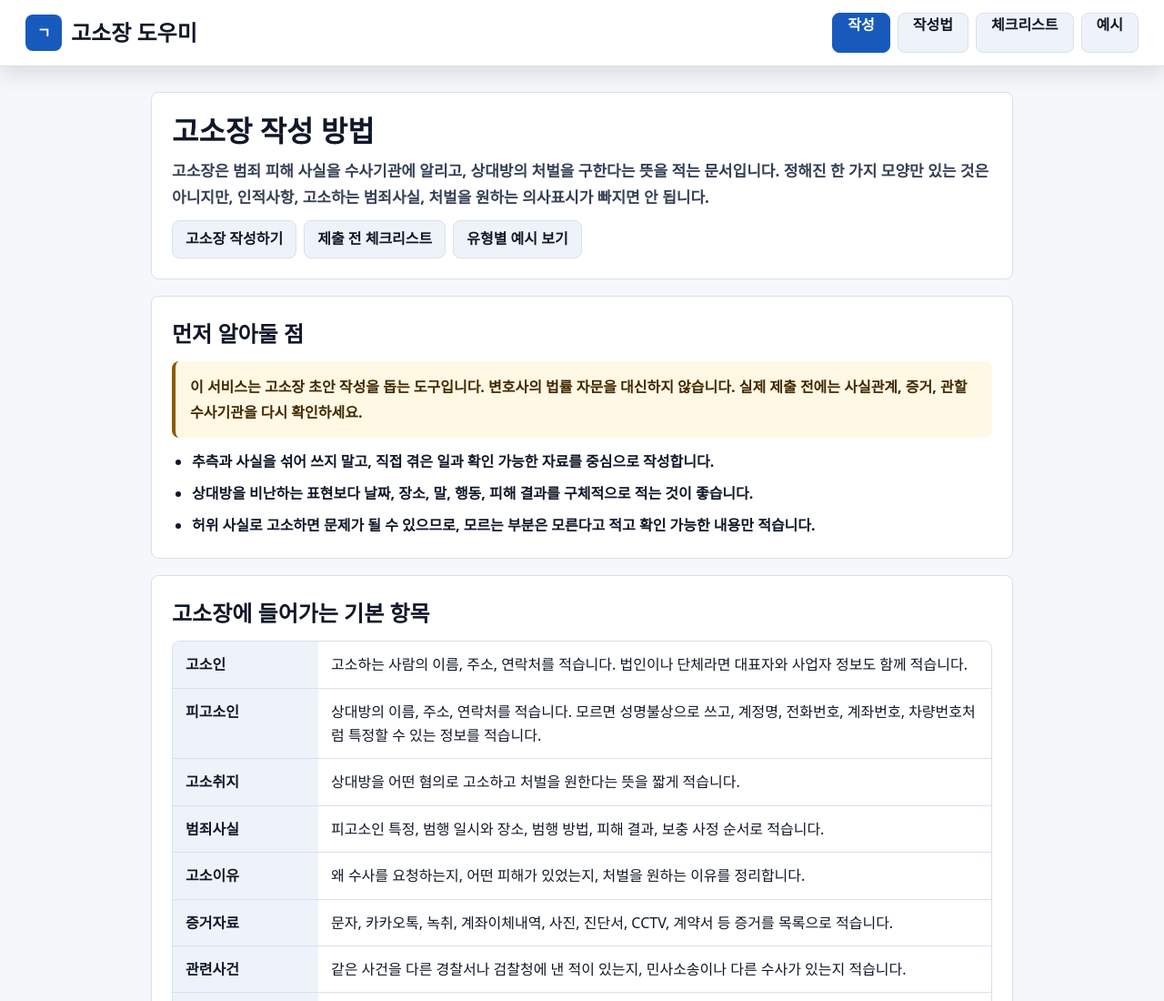
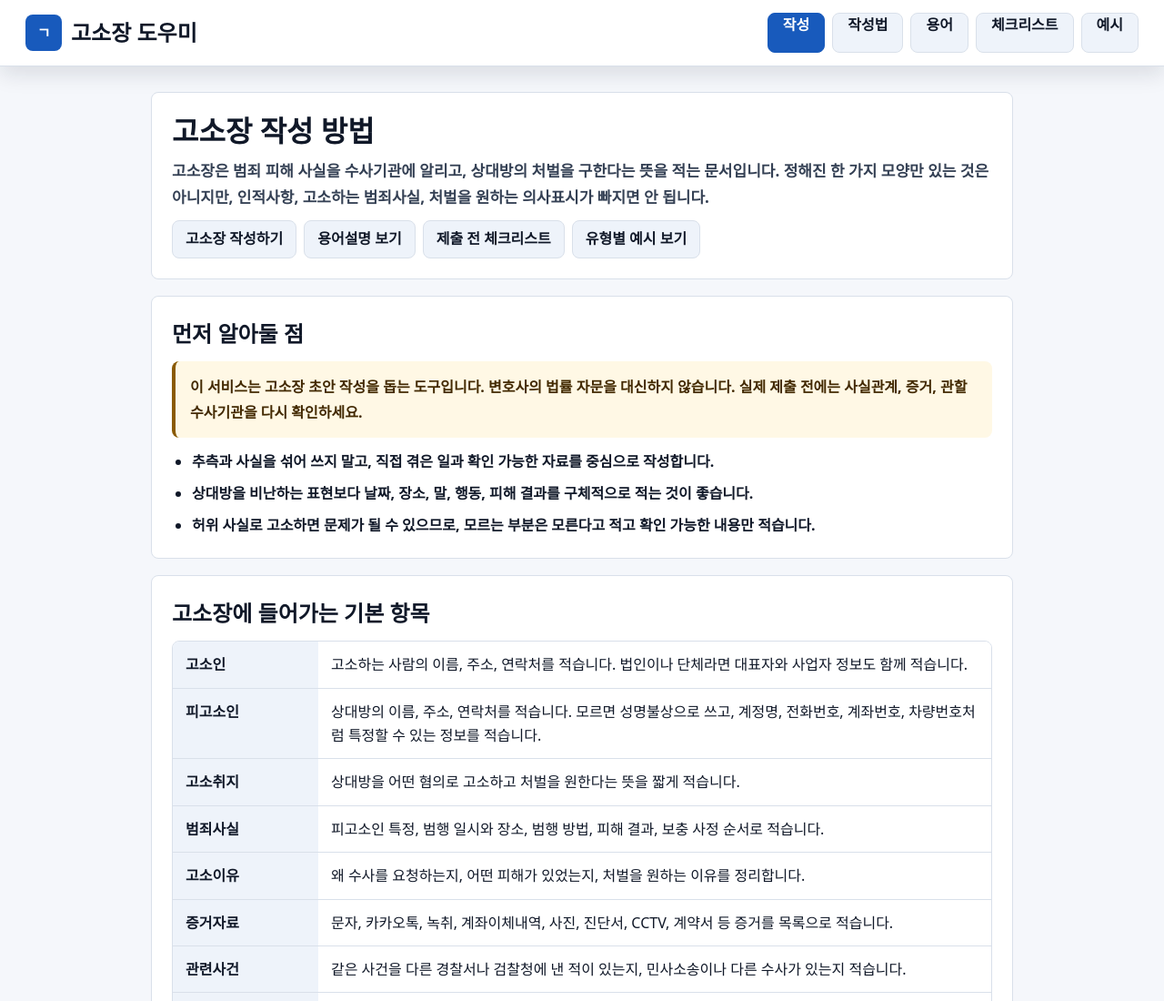
Before and after one commit to kimssi1201-ux/gosojang-helper, a website: page public/guide.html in a window 1280 px wide. Shown: the top 1100 px of the page at 91% size. Drawn offline with Linux system fonts and the light colour scheme.

Commit message:
Add glossary link beside guide menu

```diff
--- a/public/guide.html
+++ b/public/guide.html
@@ -17,6 +17,7 @@
       <nav class="top-menu" aria-label="주요 메뉴">
         <a href="/">작성</a>
         <a href="/guide.html">작성법</a>
+        <a href="/glossary.html">용어</a>
         <a href="/checklist.html">체크리스트</a>
         <a href="/examples.html">예시</a>
       </nav>
@@ -28,6 +29,7 @@
         <p>고소장은 범죄 피해 사실을 수사기관에 알리고, 상대방의 처벌을 구한다는 뜻을 적는 문서입니다. 정해진 한 가지 모양만 있는 것은 아니지만, 인적사항, 고소하는 범죄사실, 처벌을 원하는 의사표시가 빠지면 안 됩니다.</p>
         <div class="quick-link-row">
           <a href="/">고소장 작성하기</a>
+          <a href="/glossary.html">용어설명 보기</a>
           <a href="/checklist.html">제출 전 체크리스트</a>
           <a href="/examples.html">유형별 예시 보기</a>
         </div>
```
